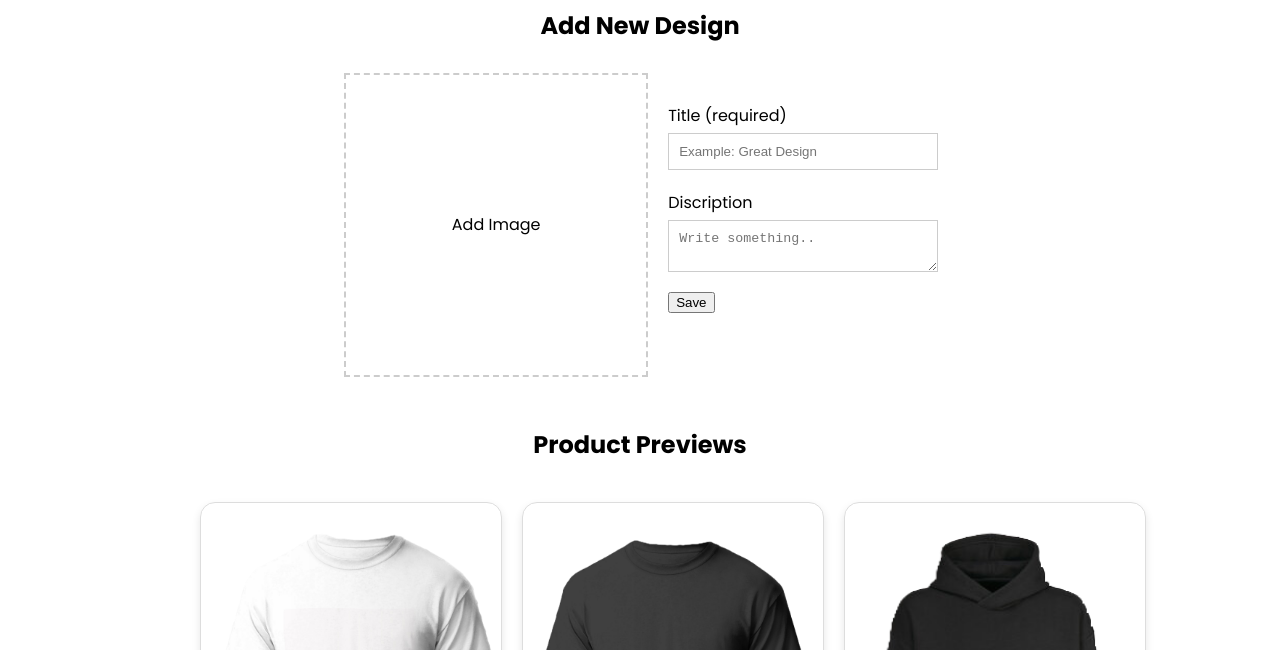
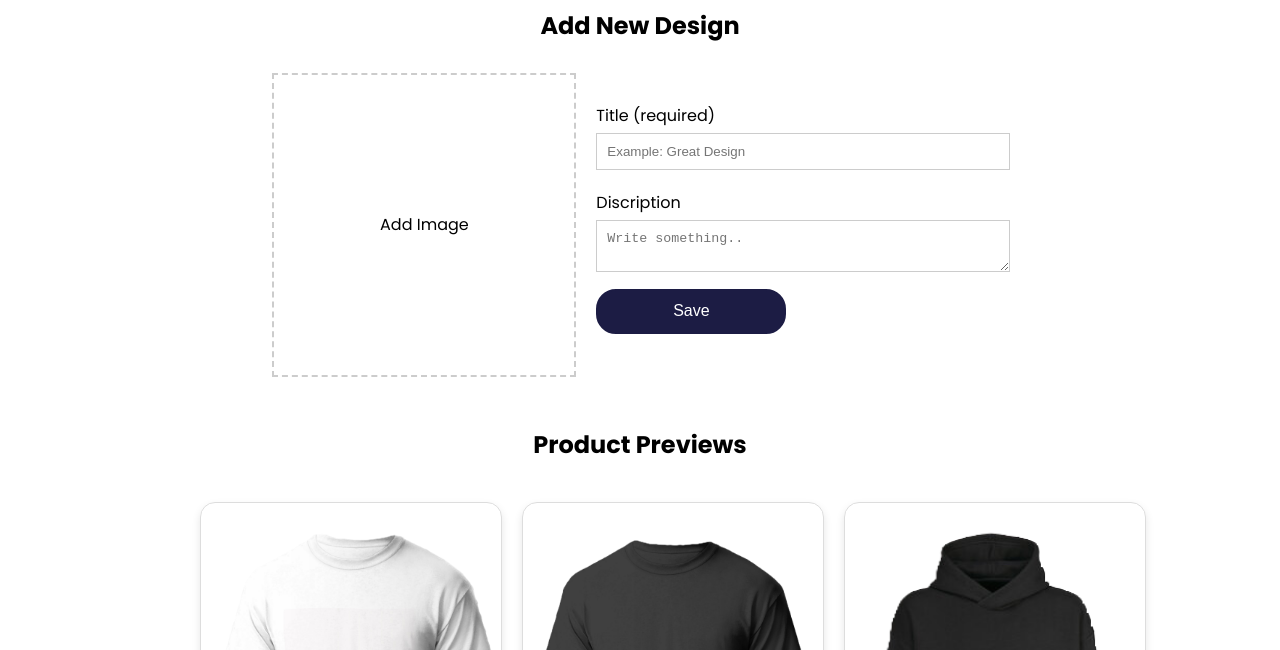
Before and after one commit to muhammadnagy99/demoprintavio, a plain HTML site: page index.html in a window 1280 px wide. Shown: the part 82-732 px from the top of the page. Drawn offline with Linux system fonts and the light colour scheme; files whose address does not match are found by name.

Commit message:
Update styles.css

```diff
--- a/styles.css
+++ b/styles.css
@@ -289,22 +289,24 @@ input[type='text'], textarea {
     cursor: pointer;
 }
 
-.product-action button {
+ button {
     width: 100px;
     border-radius: 20px;
-    background-color: #fff;
+    background-color: #1c1c44;
     border: 2px solid #1c1c44;
-    color: #1c1c44;
+    color: #fff;
     text-align: center;
     text-decoration: none;
     cursor: pointer;
     font-size: 16px;
     transition: background-color 0.3s, color 0.3s;
     padding-top: 0px;
+    width: 190px;
+    height: 45px;
   }
-  .product-action button:hover {
-    background-color: #1c1c44;
-    color: #fff;
+ button:hover {
+    background-color: #fff;
+    color: #1c1c44;
   }
 
   .edit-controls {
```
